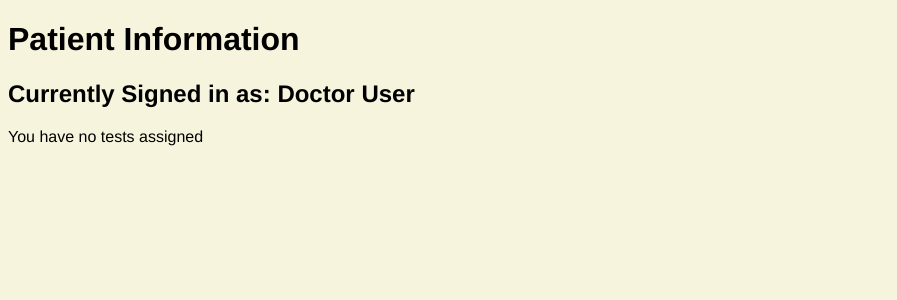
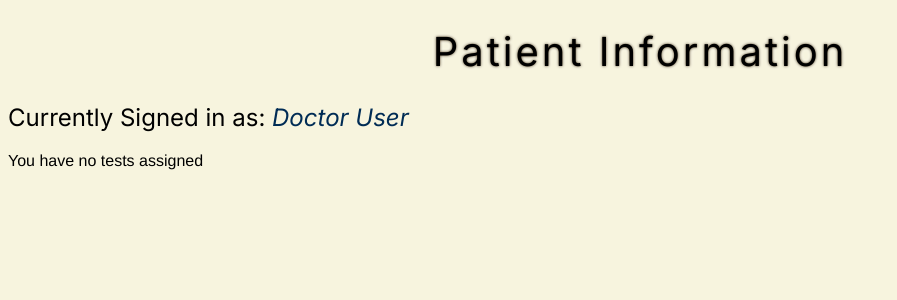
Before and after one commit to Blasphemythe3rd/Senior-Project, a Django app: template PPST/templates/testInfo.html in a window 1280 px wide. Shown: the top 300 px of the page, without its empty margins (0-897 px from the left). Run offline with Django 5.2, Linux system fonts and the light colour scheme; the template is opened without the code that fills it: values that come from a table or form of the project are taken from there, others are empty; tables that the repository leaves empty hold one stand-in row (values such as "Sample post"); some libraries are stand-ins or nearby versions.

Commit message:
changed appearance, added comments

```diff
--- a/PPST/templates/testInfo.html
+++ b/PPST/templates/testInfo.html
@@ -6,9 +6,9 @@
         <meta name="viewport" content="width=device-width, initial-scale=1.0">
         <title>Patient Information</title>
         <script src="https://unpkg.com/htmx.org"></script>
-        <link href="https://fonts.googleapis.com/css?family=Rock+Salt"
-            rel="stylesheet"
-            type="text/css" />
+        <link rel="preconnect" href="https://fonts.googleapis.com">
+        <link rel="preconnect" href="https://fonts.gstatic.com" crossorigin>
+        <link href="https://fonts.googleapis.com/css2?family=Inter:ital,opsz,wght@0,14..32,100..900;1,14..32,100..900&display=swap" rel="stylesheet">
         <link rel="stylesheet" href="{% static 'testInfoStyle.css' %}">
     </head>
 <h1>
@@ -17,7 +17,7 @@
 
 
 <h2>
-    Currently Signed in as: {{ doctor }}
+    Currently Signed in as: <span class="doctor_name">{{ doctor }}</span>
 </h2>
 
 <body>
--- a/static/testInfoStyle.css
+++ b/static/testInfoStyle.css
@@ -1,5 +1,34 @@
 body{
     background-color: #f7f4de;
+}
+
+h1{
+  text-align: center;
+  color: #000000;
+
+  letter-spacing: 3px;
+
+  text-shadow: 0 0 3px #473514, 0 0 5px #ffffff;
+
+  font-size: 40px;
+
+  font-family: "Inter", sans-serif;
+  font-optical-sizing: auto;
+  font-weight: 400;
+  font-style: normal;
+}
+
+h2{
+  font-family: "Inter", sans-serif;
+  font-optical-sizing: auto;
+  font-weight: 400;
+  font-style: normal;
+}
+
+.doctor_name{
+  font-style: italic;
+
+  color: #002c55;
 }
 
 .test-table {
@@ -41,6 +70,8 @@
     font-size: 1rem;
     padding: 0.5rem 1rem;
     transition: all 0.3s ease;
+
+    text-decoration: none; /* un-underline link */
 }
 
 .download-button:hover {
```
Also changed, not shown: PPST/views.py (+4 -5 lines). Lines whose indentation alone changed are shown as unchanged.
